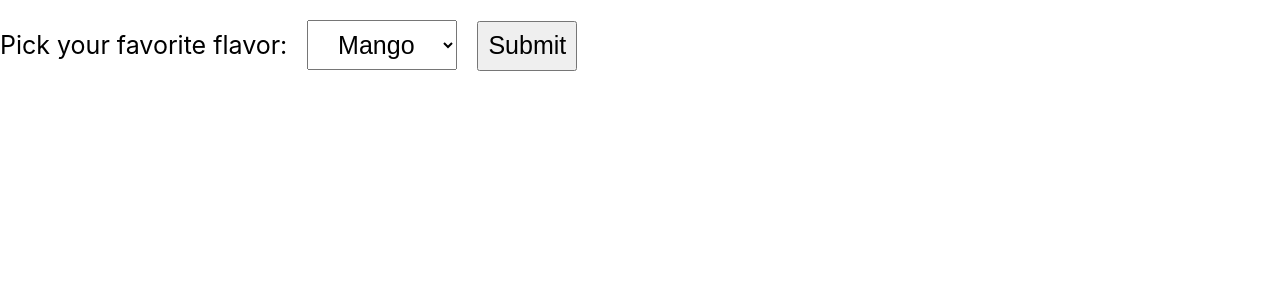
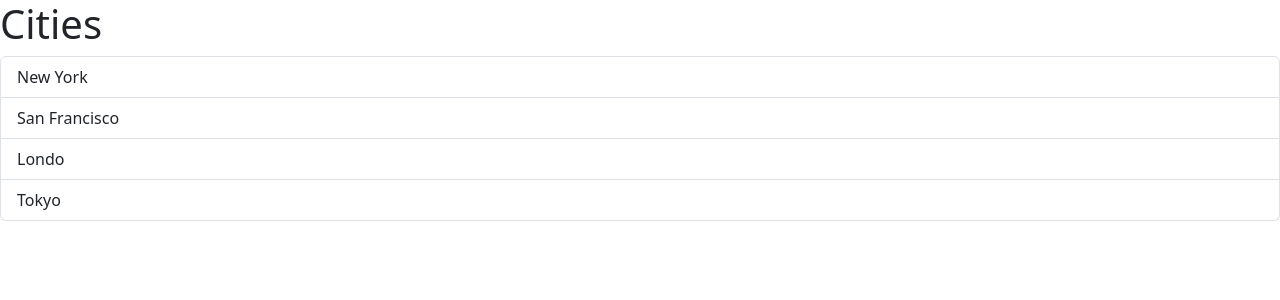
Before and after one commit to netcse/appreact, a React (Create React App) app: page / in a window 1280 px wide. Shown: the top 300 px of the page. Built offline with nearby package versions, Linux system fonts and the light colour scheme.

Commit message:
listgroup final

```diff
--- a/package.json
+++ b/package.json
@@ -6,6 +6,7 @@
     "@testing-library/jest-dom": "^5.17.0",
     "@testing-library/react": "^13.4.0",
     "@testing-library/user-event": "^13.5.0",
+    "bootstrap": "^5.3.3",
     "react": "^18.3.1",
     "react-dom": "^18.3.1",
     "react-scripts": "5.0.1",
--- a/src/App.js
+++ b/src/App.js
@@ -1,24 +1,12 @@
-import logo from './logo.svg';
-import './App.css';
+import ListGroup from "./components/ListGroup";
 
 function App() {
+  const items = ["New York", "San Francisco", "Londo", "Tokyo"];
+
+  const handleSelectItem = (item) => console.log(item);
+
   return (
-    <div className="App">
-      <header className="App-header">
-        <img src={logo} className="App-logo" alt="logo" />
-        <p>
-          Edit <code>src/App.js</code> and save to reload.
-        </p>
-        <a
-          className="App-link"
-          href="https://reactjs.org"
-          target="_blank"
-          rel="noopener noreferrer"
-        >
-          Learn React
-        </a>
-      </header>
-    </div>
+    <ListGroup items={items} heading="Cities" onSelectItem={handleSelectItem} />
   );
 }
 
--- /dev/null
+++ b/src/components/Alert.js
@@ -0,0 +1,5 @@
+import React from "react";
+
+export const Alert = () => {
+  return <div>Alert</div>;
+};
--- /dev/null
+++ b/src/components/ListGroup.js
@@ -0,0 +1,32 @@
+import { useState } from "react";
+
+function ListGroup(props) {
+  const [selectedIndex, setSelectedIndex] = useState(-1);
+
+  return (
+    <>
+      <h1>{props.heading}</h1>
+      {props.items.length === 0 && <p>No item Found</p>}
+      <ul className="list-group">
+        {props.items.map((item, index) => (
+          <li
+            className={
+              selectedIndex === index
+                ? "list-group-item active"
+                : "list-group-item"
+            }
+            key={item}
+            onClick={() => {
+              setSelectedIndex(index);
+              props.onSelectItem(item);
+            }}
+          >
+            {item}
+          </li>
+        ))}
+      </ul>
+    </>
+  );
+}
+
+export default ListGroup;
--- a/src/index.css
+++ /dev/null
@@ -1,13 +0,0 @@
-body {
-  margin: 0;
-  font-family: -apple-system, BlinkMacSystemFont, 'Segoe UI', 'Roboto', 'Oxygen',
-    'Ubuntu', 'Cantarell', 'Fira Sans', 'Droid Sans', 'Helvetica Neue',
-    sans-serif;
-  -webkit-font-smoothing: antialiased;
-  -moz-osx-font-smoothing: grayscale;
-}
-
-code {
-  font-family: source-code-pro, Menlo, Monaco, Consolas, 'Courier New',
-    monospace;
-}
--- a/src/index.js
+++ b/src/index.js
@@ -1,15 +1,17 @@
-import React from 'react';
-import ReactDOM from 'react-dom/client';
-import './index.css';
-import reportWebVitals from './reportWebVitals';
+import React from "react";
+import ReactDOM from "react-dom/client";
+import reportWebVitals from "./reportWebVitals";
 
-import FlavorForm from './FlavorForm';
+import "bootstrap/dist/css/bootstrap.css";
 
-const root = ReactDOM.createRoot(document.getElementById('root'));
+import App from "./App";
+
+
+const root = ReactDOM.createRoot(document.getElementById("root"));
 
 root.render(
   <React.StrictMode>
-    <FlavorForm />
+    <App />
   </React.StrictMode>
 );
 
```
Also changed, not shown: 1 other file (tests, documents, lock files or other folders).
